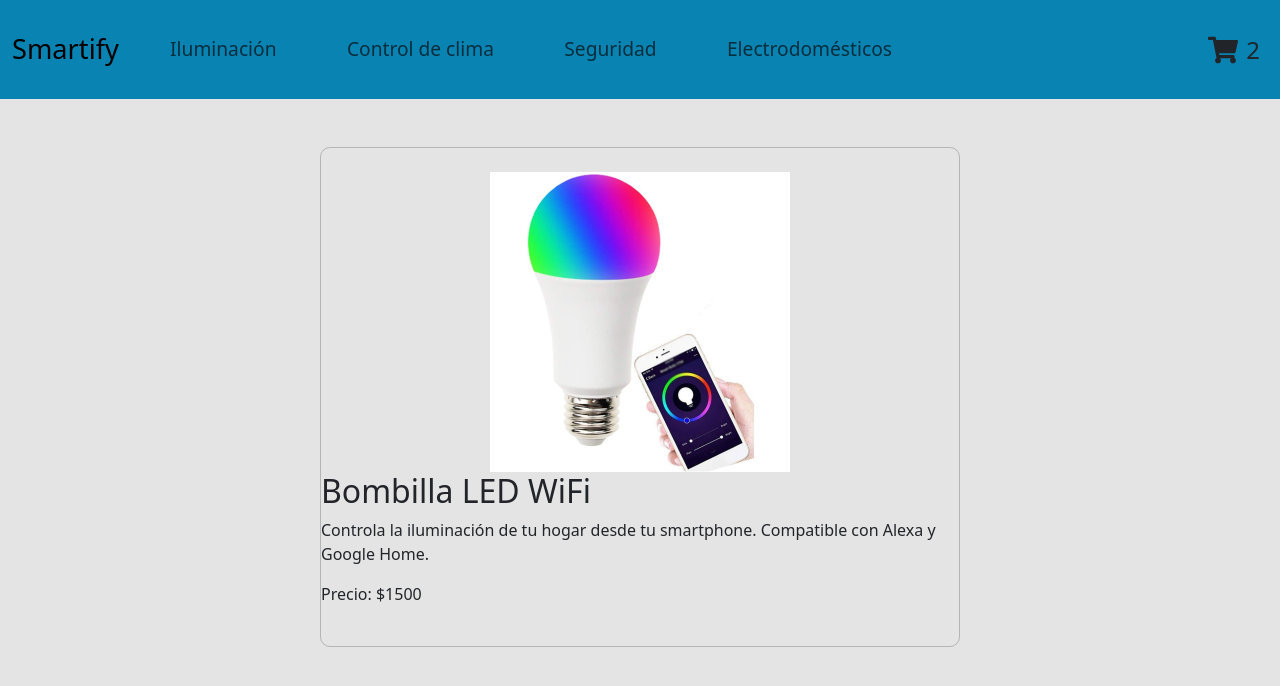
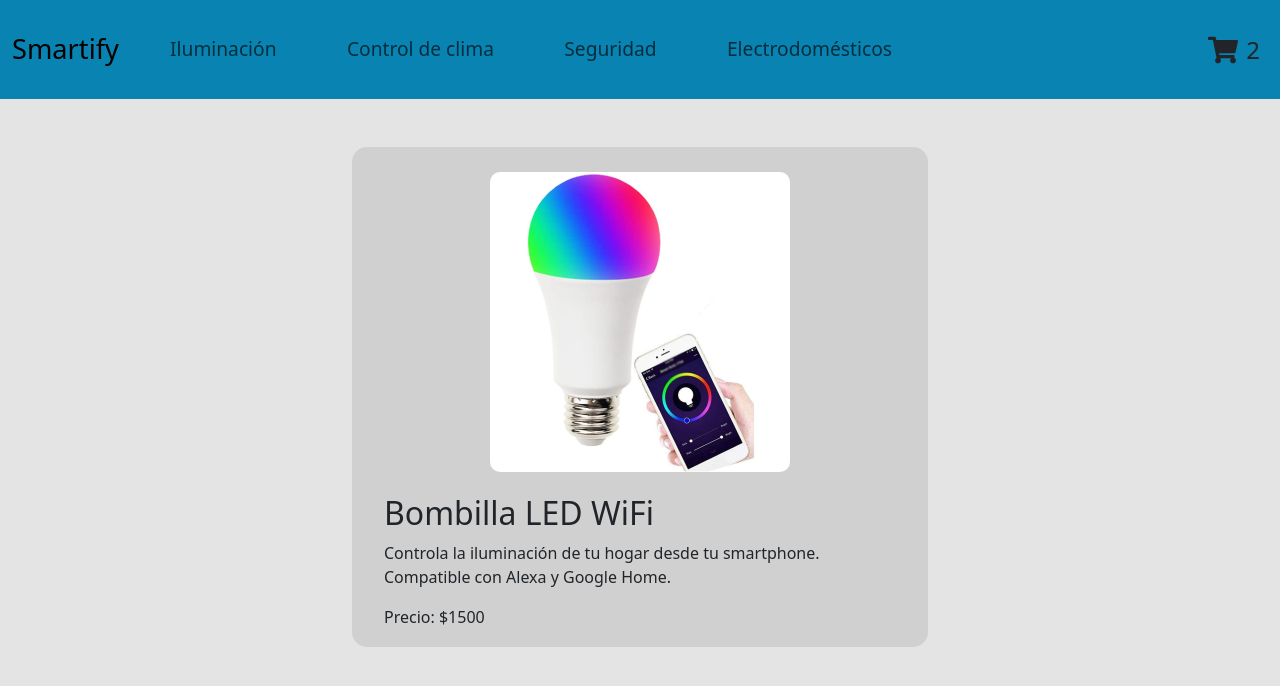
Before and after one commit to emilianoduque/ReactJs-CoderHouse, a React (Vite) app: page /detalle/1 in a window 1280 px wide. Shown: the top 686 px of the page. Built offline with nearby package versions, Linux system fonts and the light colour scheme.

Commit message:
PreEntrega 2 Emiliano Duque

```diff
--- a/package.json
+++ b/package.json
@@ -14,6 +14,7 @@
     "react-dom": "^18.3.1",
     "react-icons": "^5.3.0",
     "react-router-dom": "^6.27.0",
+    "react-spinners": "^0.14.1",
     "sass": "^1.79.4"
   },
   "devDependencies": {
--- a/src/App.jsx
+++ b/src/App.jsx
@@ -4,6 +4,7 @@ import ItemDetailContainer from './components/itemDetail/ItemDetailContainer'
 import { BrowserRouter, Routes, Route } from 'react-router-dom'
 import './App.css'
 import ItemListContainerWithHoc from './components/itemlistcontainer/ItemListContainer'
+
 
 function App() {
   return (
@@ -16,10 +17,10 @@ function App() {
         <Route path='/' element={ <ItemListCotainerWithHoc></ItemListCotainerWithHoc>}/>
         <Route path='/categoria/:idCategoria' element={<ItemListContainerWithHoc></ItemListContainerWithHoc>}/>
         <Route path='detalle/:idProducto' element={<ItemDetailContainer></ItemDetailContainer>}/>
-
       </Routes>
 
       </BrowserRouter>
+
     </>
   )
 }
--- a/src/components/hoc/HocFilterProducts.jsx
+++ b/src/components/hoc/HocFilterProducts.jsx
@@ -1,5 +1,5 @@
 import  useProductos from "../../customHooks/useProducts"
-import { Component, useState } from "react"
+import { useState } from "react"
 import "./hocFilter.scss"
 
 const hocFilterProductos = (Component) => {
--- a/src/components/itemDetail/ItemDetailContainer.jsx
+++ b/src/components/itemDetail/ItemDetailContainer.jsx
@@ -2,25 +2,29 @@ import { useState, useEffect } from "react";
 import { getProductos } from "../../data/data";
 import ItemDetail from "./ItemDetail";
 import { useParams } from "react-router-dom";
+import Loading from "../loading/Loading";
 
 const ItemDetailContainer = () => {
   const [producto, setProducto] = useState({})
   const { idProducto } = useParams()
 
+  const [loading, setLoading] = useState(true);
+
   useEffect( ()=> {
+    setLoading(true)
     getProductos()
       .then((data) => {
         const encontrarProducto = data.find((producto) => producto.id === parseInt(idProducto))
         setProducto(encontrarProducto);
       })
+      .finally(()=> setLoading(false))
   },[idProducto])
 
-  if(!producto) {
-    return <p></p> //sin esto me tiraba error (debo resolverlo)
-  }
+  return (
+    <>
+      {loading ? (<Loading/>) : producto ? (<ItemDetail producto={producto} />) : (null)}
+    </>
 
-  return (
-    <ItemDetail producto={producto}></ItemDetail>
   )
 }
 
--- a/src/components/itemDetail/itemDetail.scss
+++ b/src/components/itemDetail/itemDetail.scss
@@ -1,15 +1,30 @@
+$breakpoints: (
+    "md": 700px
+);
+
+@mixin md {
+    @media (max-width: map-get($breakpoints, "md")){
+        @content;
+    }
+}
 
 .cardDetail {
-    width: 50%;
+    width: 45%;
     margin: 3rem auto;
     height: 500px;
     display: flex;
     justify-content: center;
     flex-direction: column;
     align-items: center;
-    border: 1px solid rgba(17, 17, 17, 0.219);
-    border-radius: 10px;
+    border-radius: 15px;
+    padding: 2rem;
+    background-color: rgba(167, 167, 167, 0.327);
     img {
         max-width: 300px;
+        border-radius: 10px;
+        margin: 1.4rem;
+        @include md{
+            max-width: 100%;
+        }
     }
 }
--- a/src/components/itemlistcontainer/ItemListContainer.jsx
+++ b/src/components/itemlistcontainer/ItemListContainer.jsx
@@ -6,9 +6,13 @@ import "./itemlist.scss"
 const ItemListContainer = ( {productos }) => {
   return (
     <div className="itemListContainer">
+
       <ItemList productos={productos}></ItemList>
 
-      <ItemDetailContainer></ItemDetailContainer>
+    {
+      //<ItemDetailContainer></ItemDetailContainer>
+    }
+
     </div>
   )
 }
--- /dev/null
+++ b/src/components/loading/Loading.jsx
@@ -0,0 +1,14 @@
+import ClipLoader  from "react-spinners/ClipLoader";
+import "./loading.scss"
+
+const Loading = () => {
+
+  return (
+    <div className="clipLoaderContainer">
+    <ClipLoader color="#07caff"
+    size={100}/>
+    </div>
+  )
+}
+
+export default Loading
--- /dev/null
+++ b/src/components/loading/loading.scss
@@ -0,0 +1,6 @@
+.clipLoaderContainer {
+    display: flex;
+    justify-content: center;
+    align-items: center;
+    margin-top: 30vh;
+}
```
Also changed, not shown: 1 other file (tests, documents, lock files or other folders).
